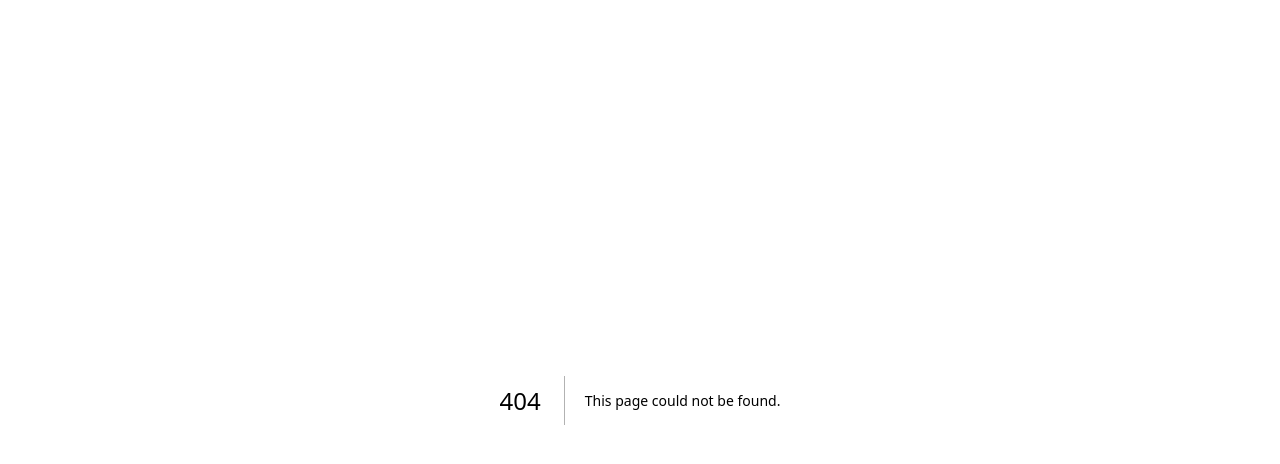
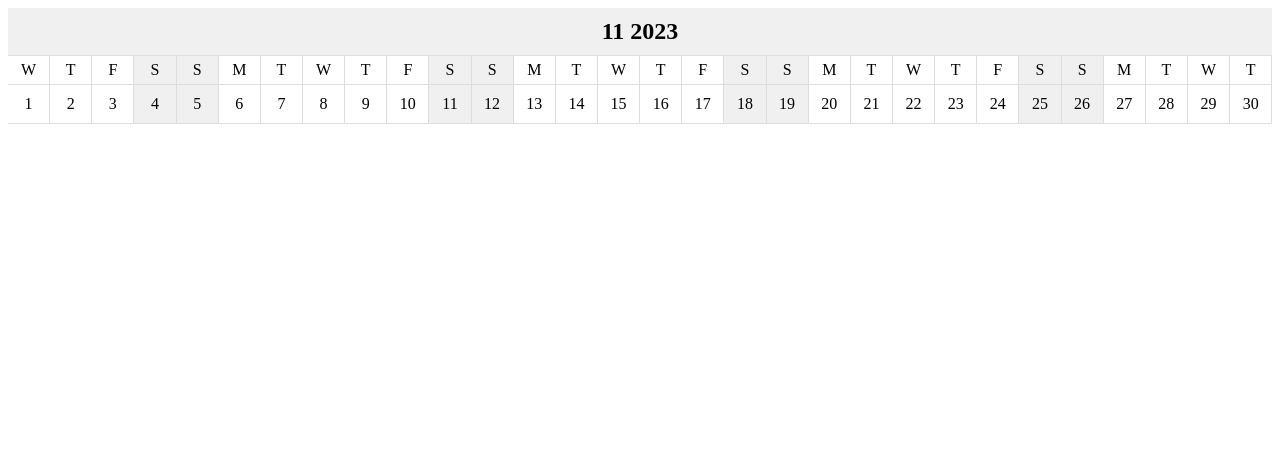
Before and after one commit to jasonlin1993/GanttChart, a Next.js app: page /App in a window 1280 px wide. Before the commit this address had no page. Shown: the top 464 px of the page. Built offline with nearby package versions, Linux system fonts and the light colour scheme.

Commit message:
月份設定

```diff
--- a/package.json
+++ b/package.json
@@ -9,9 +9,10 @@
     "lint": "next lint"
   },
   "dependencies": {
+    "next": "13.5.6",
     "react": "^18",
     "react-dom": "^18",
-    "next": "13.5.6"
+    "styled-components": "^6.1.1"
   },
   "devDependencies": {
     "eslint": "^8",
--- /dev/null
+++ b/src/components/Calendar.js
@@ -0,0 +1,73 @@
+import React from "react";
+import styled from "styled-components";
+
+// Styled component for the month header
+const MonthHeader = styled.div`
+  display: flex;
+  justify-content: center;
+  align-items: center;
+  background-color: #f0f0f0;
+  font-weight: bold;
+  padding: 10px 0;
+  border-bottom: 1px solid #ddd;
+  font-size: 24px;
+  max-width: 1700px;
+`;
+
+const DayGrid = styled.div`
+  display: flex; // 使用 flex 代替 grid 來排列日期和星期標籤
+  flex-wrap: nowrap; // 確保所有元素都在一行中顯示
+  text-align: center;
+  border-bottom: 1px solid #ddd;
+  max-width: 1700px;
+`;
+
+const DayWrapper = styled.div`
+  display: flex;
+  flex-direction: column; // 让星期标签显示在日期上方
+  flex: 1; // 让所有容器具有相同的灵活性
+  border-right: 1px solid #ddd; // 在每个日期之间添加分割线
+  background-color: ${(props) => (props.isWeekend ? "#f0f0f0" : "none")}; // 周末使用浅灰色背景
+`;
+
+const WeekdayCell = styled.div`
+  padding: 5px 0;
+  border-bottom: 1px solid #ddd;
+`;
+
+const DayCell = styled.div`
+  padding: 10px 0;
+`;
+
+// Example component for the calendar
+const Calendar = ({ year, month }) => {
+  const daysInMonth = new Date(year, month, 0).getDate();
+  const days = Array.from({ length: daysInMonth }, (_, i) => i + 1);
+
+  const getWeekdayLabel = (day) => {
+    const date = new Date(year, month - 1, day);
+    const labels = ["S", "M", "T", "W", "T", "F", "S"];
+    return labels[date.getDay()];
+  };
+  const isWeekend = (day) => {
+    const date = new Date(year, month - 1, day);
+    const dayOfWeek = date.getDay();
+    return dayOfWeek === 0 || dayOfWeek === 6; // 0 为星期日，6 为星期六
+  };
+
+  return (
+    <>
+      <MonthHeader>{`${month} ${year}`}</MonthHeader>
+      <DayGrid>
+        {days.map((day, index) => (
+          <DayWrapper key={index} isWeekend={isWeekend(day)}>
+            <WeekdayCell>{getWeekdayLabel(day)}</WeekdayCell>
+            <DayCell>{day}</DayCell>
+          </DayWrapper>
+        ))}
+      </DayGrid>
+    </>
+  );
+};
+
+export default Calendar;
--- /dev/null
+++ b/src/pages/App.js
@@ -0,0 +1,13 @@
+import React from "react";
+
+import Calendar from "../components/Calendar";
+
+function App() {
+  return (
+    <>
+      <Calendar year={2023} month={11} />
+    </>
+  );
+}
+
+export default App;
--- a/src/pages/index.js
+++ b/src/pages/index.js
@@ -1,7 +1,9 @@
+import App from "./App";
+
 export default function Home() {
   return (
     <>
-      <h1>測試</h1>
+      <App />
     </>
   );
 }
```
Also changed, not shown: 1 other file (tests, documents, lock files or other folders).
